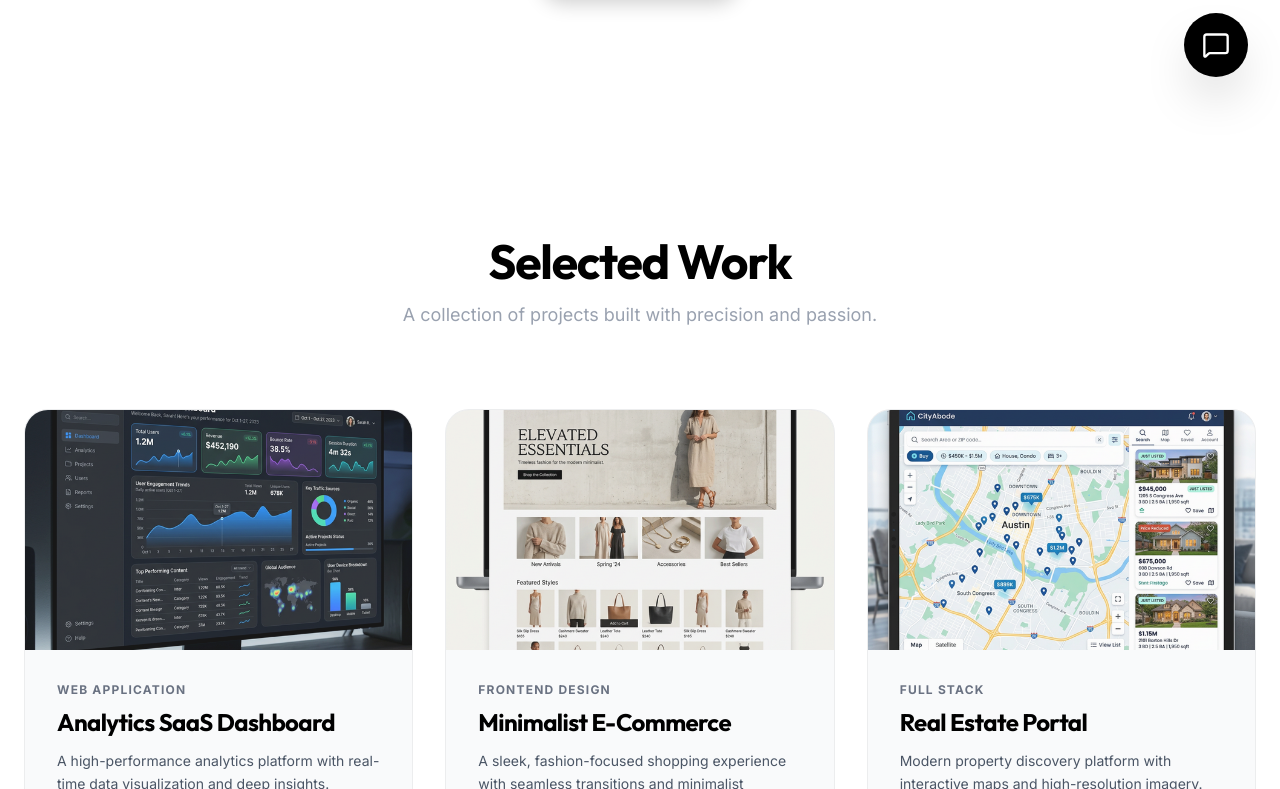
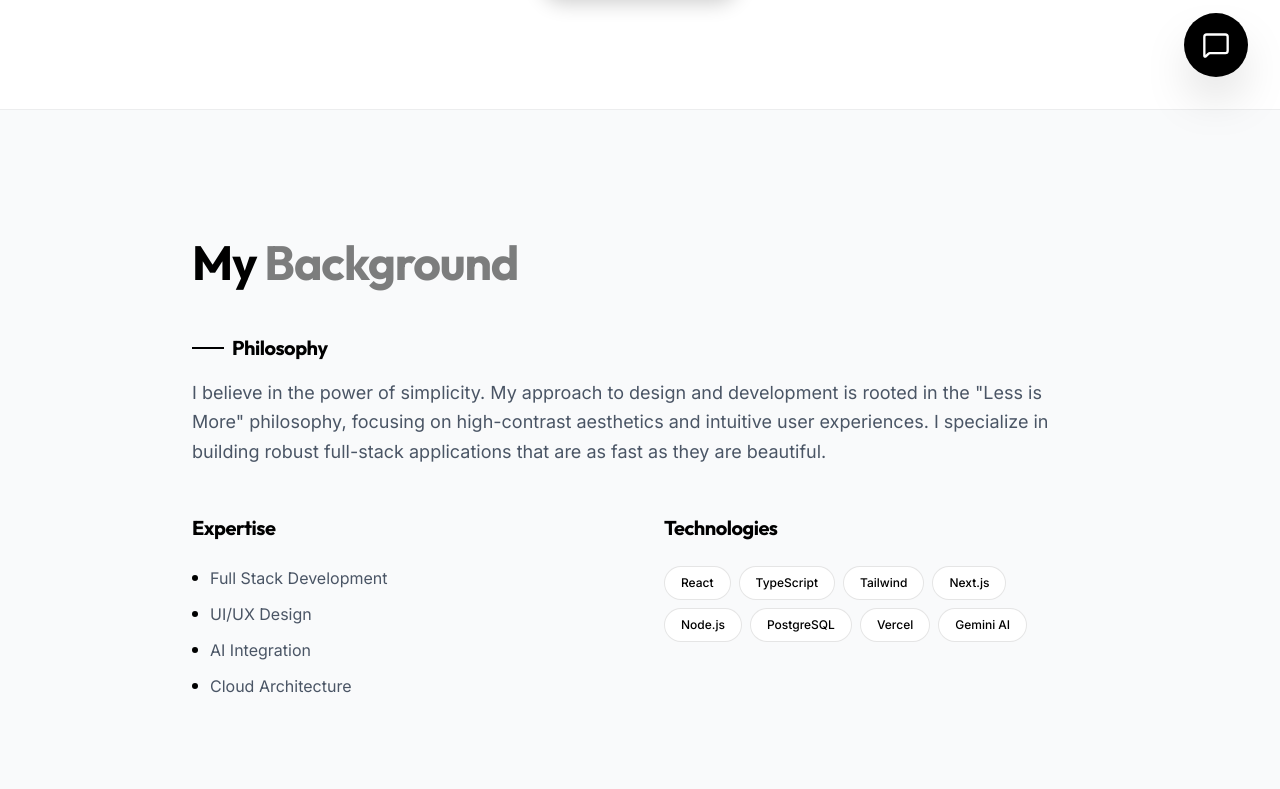
Before and after one commit to iHoshiii/Aldwin-Portfolio, a React app: page / in a window 1280 px wide. Shown: the part 691-1480 px from the top of the page. Built offline with nearby package versions, Linux system fonts and the light colour scheme; the HTML template or start-up script is replaced by a standard one.

Commit message:
links fix

```diff
--- a/src/App.tsx
+++ b/src/App.tsx
@@ -1,6 +1,7 @@
 import React from 'react';
 import Navbar from './components/Navbar';
 import Hero from './components/Hero';
+import Background from './components/Background';
 import Projects from './components/Projects';
 import Footer from './components/Header';
 import Chatbot from './components/Chatbot';
@@ -10,6 +11,7 @@ const App: React.FC = () => {
     <div className="min-h-screen bg-white text-black">
       <Navbar />
       <Hero />
+      <Background />
       <Projects />
       <Footer />
       <Chatbot />
--- /dev/null
+++ b/src/components/Background.tsx
@@ -0,0 +1,55 @@
+import React from 'react';
+
+const Background: React.FC = () => {
+    return (
+        <section id="background" className="py-32 bg-gray-50 border-y border-black/5">
+            <div className="container mx-auto px-6">
+                <div className="max-w-4xl mx-auto">
+                    <h2 className="text-4xl md:text-5xl font-bold mb-12 font-outfit text-black">
+                        My <span className="text-black/50">Background</span>
+                    </h2>
+
+                    <div className="space-y-12">
+                        <div>
+                            <h3 className="text-xl font-bold mb-4 flex items-center gap-2">
+                                <span className="w-8 h-[2px] bg-black"></span>
+                                Philosophy
+                            </h3>
+                            <p className="text-gray-600 leading-relaxed text-lg">
+                                I believe in the power of simplicity. My approach to design and development is rooted in the "Less is More" philosophy,
+                                focusing on high-contrast aesthetics and intuitive user experiences. I specialize in building robust full-stack applications
+                                that are as fast as they are beautiful.
+                            </p>
+                        </div>
+
+                        <div className="grid grid-cols-1 md:grid-cols-2 gap-12">
+                            <div>
+                                <h3 className="text-xl font-bold mb-6">Expertise</h3>
+                                <ul className="space-y-3">
+                                    {['Full Stack Development', 'UI/UX Design', 'AI Integration', 'Cloud Architecture'].map((skill) => (
+                                        <li key={skill} className="flex items-center gap-3 text-gray-600">
+                                            <div className="w-1.5 h-1.5 bg-black rounded-full"></div>
+                                            {skill}
+                                        </li>
+                                    ))}
+                                </ul>
+                            </div>
+                            <div>
+                                <h3 className="text-xl font-bold mb-6">Technologies</h3>
+                                <div className="flex flex-wrap gap-2">
+                                    {['React', 'TypeScript', 'Tailwind', 'Next.js', 'Node.js', 'PostgreSQL', 'Vercel', 'Gemini AI'].map((tech) => (
+                                        <span key={tech} className="px-4 py-2 border border-black/10 rounded-full text-xs font-medium text-black bg-white">
+                                            {tech}
+                                        </span>
+                                    ))}
+                                </div>
+                            </div>
+                        </div>
+                    </div>
+                </div>
+            </div>
+        </section>
+    );
+};
+
+export default Background;
--- a/src/components/Header.tsx
+++ b/src/components/Header.tsx
@@ -3,7 +3,7 @@ import { Github, Linkedin, Twitter, Instagram, Mail } from 'lucide-react';
 
 const Footer: React.FC = () => {
     return (
-        <footer id="contact" className="py-24 border-t border-black/5 container mx-auto px-6 text-center">
+        <footer id="contacts" className="py-24 border-t border-black/5 container mx-auto px-6 text-center">
             <h2 className="text-4xl md:text-5xl font-bold mb-12 font-outfit text-black">
                 Let's <span className="text-black/50">Connect</span>
             </h2>
--- a/src/components/Navbar.tsx
+++ b/src/components/Navbar.tsx
@@ -8,7 +8,7 @@ const Navbar: React.FC = () => {
                     ALD<span className="text-black">WIN.</span>
                 </div>
                 <ul className="hidden md:flex gap-10">
-                    {['Home', 'Projects', 'About', 'Contact'].map((item) => (
+                    {['Home', 'Background', 'Projects', 'Contacts'].map((item) => (
                         <li key={item}>
                             <a href={`#${item.toLowerCase()}`} className="text-sm font-medium text-gray-500 hover:text-black transition-colors">
                                 {item}
```
